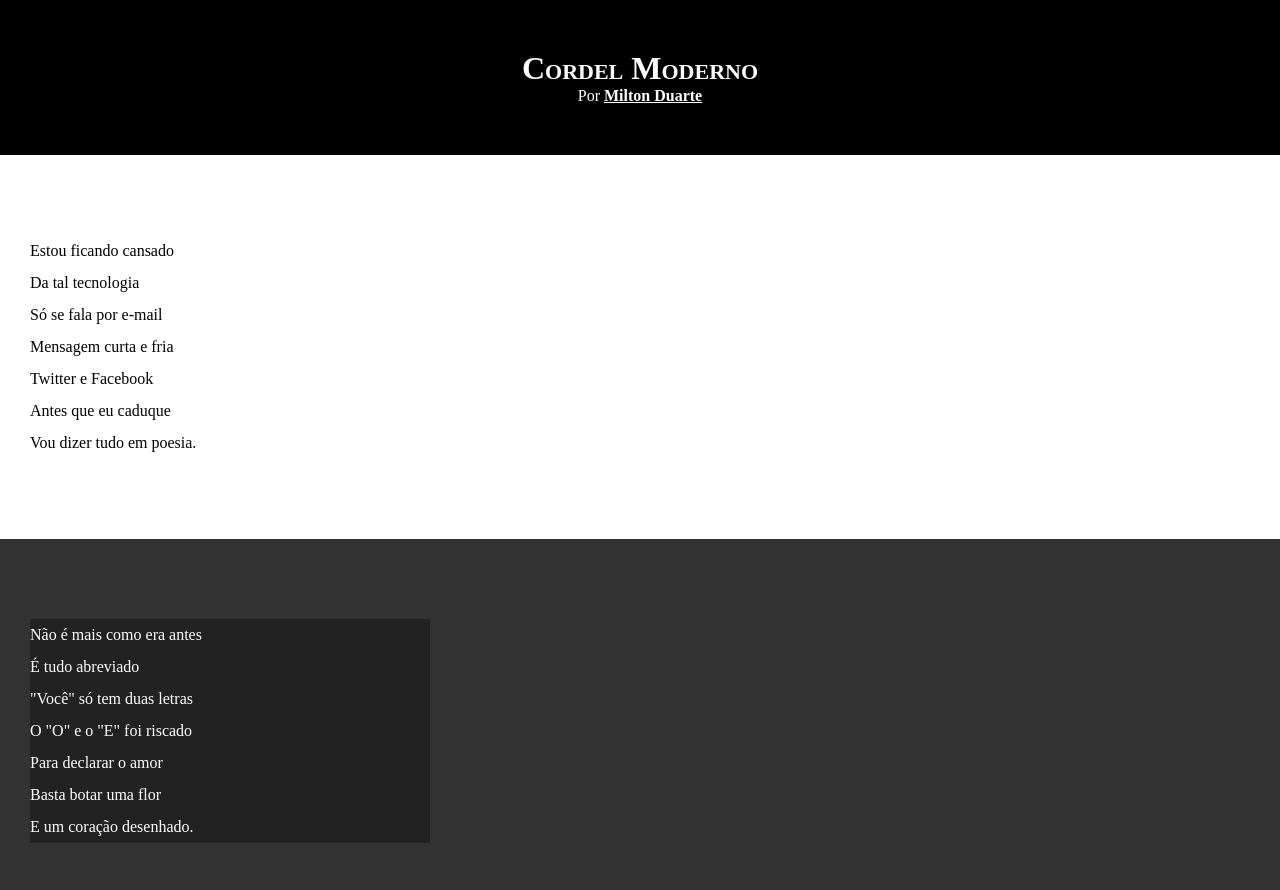
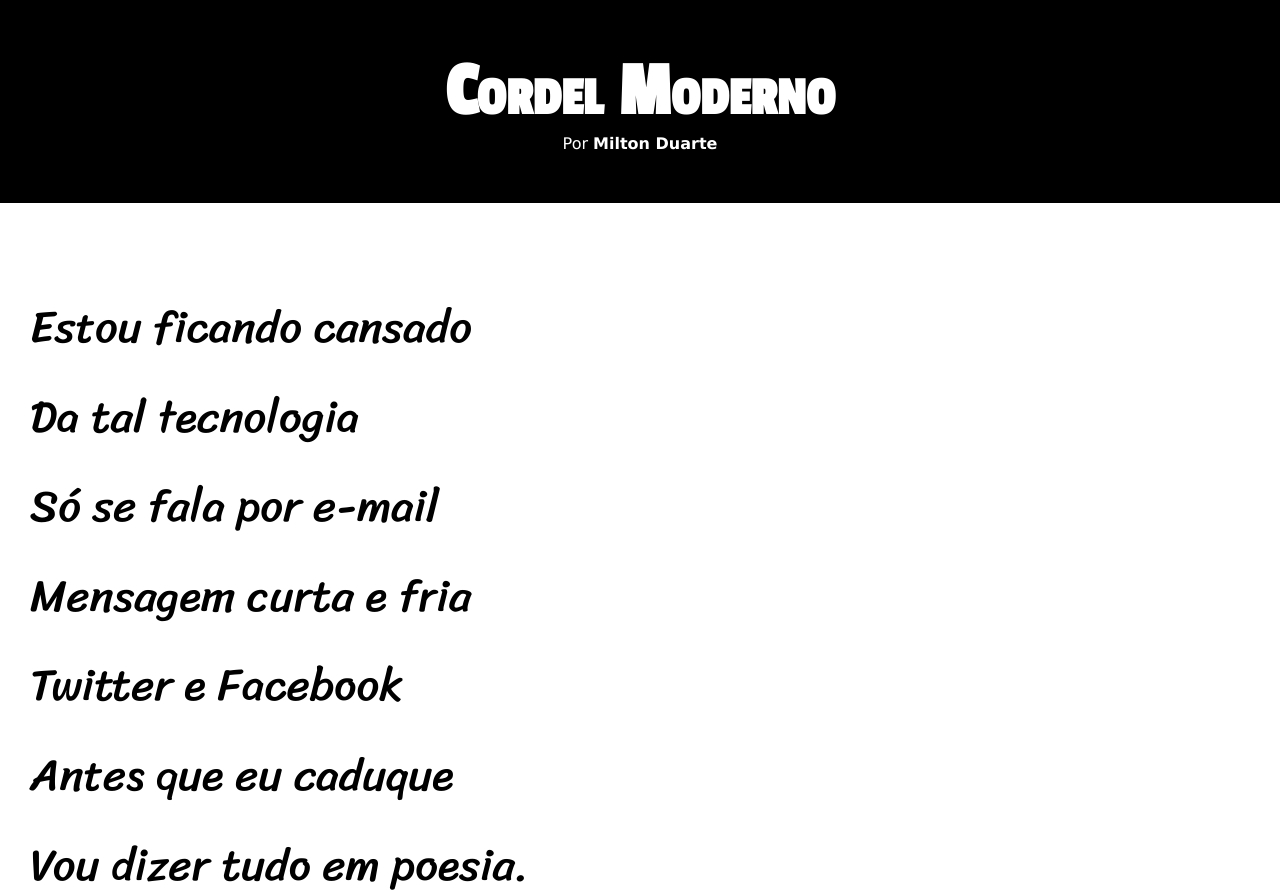
Before and after one commit to VagnerMouraMacedo/html-css, a plain HTML site: page Desafios/d012/index.html in a window 1280 px wide. Shown: the top 890 px of the page. Drawn offline with Linux system fonts and the light colour scheme.

Commit message:
Atualização de CSS do desafio 012

```diff
--- a/Desafios/d012/estilo/style.css
+++ b/Desafios/d012/estilo/style.css
@@ -1,3 +1,15 @@
+@import url('https://fonts.googleapis.com/css2?family=Passion+One&family=Ubuntu:wght@400;500;700&display=swap');
+
+
+@import url('https://fonts.googleapis.com/css2?family=Sriracha&display=swap');
+
+
+:root{
+    --fonte1:verdana, Geneva, tahoma, sans-serif;
+    --fonte2:'Passion One', cursive;
+    --fonte3:'Sriracha', cursive;
+}
+
 *{
     margin: 0;
     padding: 0;
@@ -6,6 +18,7 @@
 html, body{
     min-height: 100vh;
     background-color: darkgray;
+    font-family: var(--fonte1);
 }
 
 header{
@@ -16,11 +29,14 @@ header{
 
 header > h1{
     padding-top: 50px;
-  font-variant: small-caps;
+    font-variant: small-caps;
+    font-family: var(--fonte2);
+    font-size: 6vw;
 }
 
 header > p{
     padding-bottom: 50px;
+
 }
 
 header a, footer a{
@@ -29,7 +45,7 @@ header a, footer a{
     font-weight: bolder;
 }
 
-header a, footer a:hover{
+header a:hover, footer a:hover{
     text-decoration: underline;
 }
 
@@ -38,6 +54,8 @@ section{
     padding-bottom: 10vh;
     line-height: 2em;
     padding-left: 30px;
+    font-family: var(--fonte3);
+    font-size: 3.5vw;
 }
 
 section.normal{
@@ -51,8 +69,10 @@ section.imagem{
 }
 
 section.imagem > p {
+    display: inline-block;
+    padding: 5px;
     background-color: rgba(0, 0, 0, 0.328);
-    width: 400px;
+
 }
 
 footer{
```
Also changed, not shown: Desafios/d012/index.html (+2 -3 lines).
